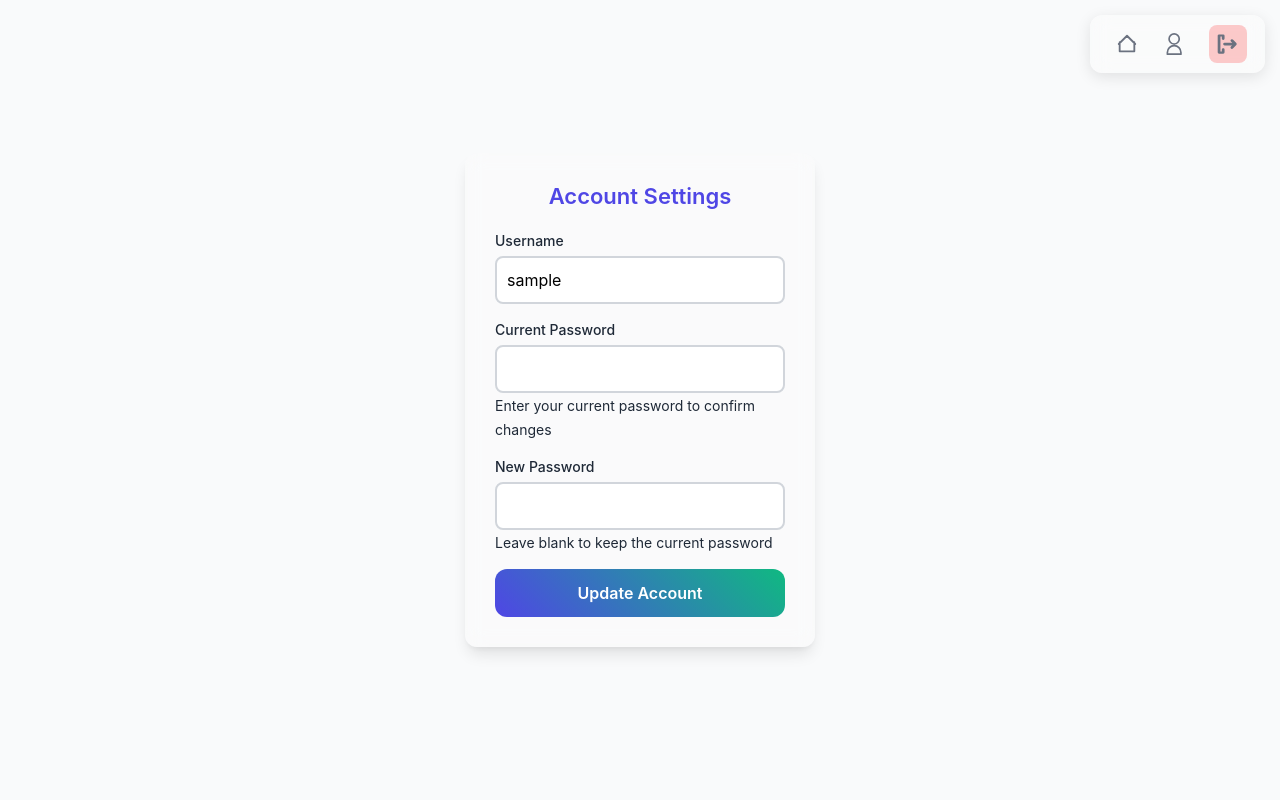
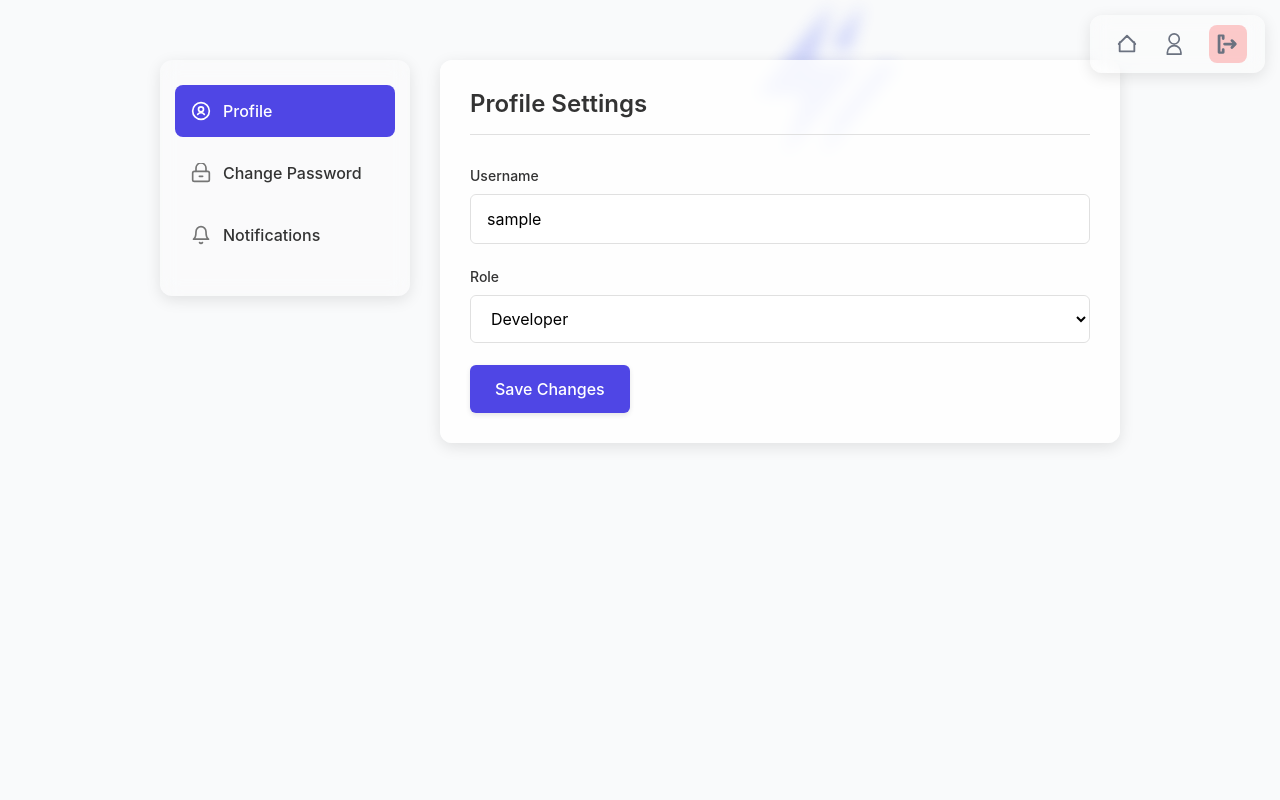
Before and after one commit to achrafexboy/Ticketify-GPT, a Flask app: page /account in a window 1280 px wide. Run offline with Flask 3, Linux system fonts and the light colour scheme; the visitor is signed in with stand-in values (Sample User, id 1); some libraries are stand-ins or nearby versions.

Commit message:
Addition

```diff
--- a/app.py
+++ b/app.py
@@ -2,6 +2,7 @@
 import uuid
 from flask import Flask, render_template, request, jsonify, flash, redirect, url_for, session
 from flask_sqlalchemy import SQLAlchemy
+from flask_migrate import Migrate
 from flask_login import LoginManager, UserMixin, login_user, logout_user, login_required, current_user
 from werkzeug.security import generate_password_hash, check_password_hash
 from werkzeug.utils import secure_filename
@@ -16,6 +17,7 @@
 
 # Initialize database and login manager
 db = SQLAlchemy(app)
+migrate = Migrate(app, db)
 login_manager = LoginManager(app)
 login_manager.login_view = 'login'
 
@@ -40,6 +42,7 @@
     username = db.Column(db.String(50), unique=True, nullable=False)  # ✅ Separate username
     password_hash = db.Column(db.String(128), nullable=False)
     poste = db.Column(db.String(20), nullable=False)  # ✅ New Role Field (Dev, PM, QA, Client)
+    email_notifications = db.Column(db.Boolean, default=True)  # Default: Enabled
 
     def set_password(self, password):
         self.password_hash = generate_password_hash(password)
@@ -144,31 +147,64 @@
 def account():
     if request.method == 'POST':
         new_username = request.form.get('username')
-        old_password = request.form.get('old_password')
-        new_password = request.form.get('password')
+        new_poste = request.form.get('poste')
 
-        # Validate old password
-        if not check_password_hash(current_user.password_hash, old_password):
-            flash('Incorrect current password!', 'danger')
+        # Check if username is taken (excluding the current user)
+        existing_user = User.query.filter(User.username == new_username, User.id != current_user.id).first()
+        if existing_user:
+            flash("This username is already taken. Please choose another.", "danger")
             return redirect(url_for('account'))
 
-        # Ensure username is unique (if changed)
-        if new_username != current_user.username:
-            existing_user = User.query.filter_by(username=new_username).first()
-            if existing_user:
-                flash('Username already taken', 'danger')
-                return redirect(url_for('account'))
-            current_user.username = new_username
+        # Update user information
+        current_user.username = new_username
+        current_user.poste = new_poste
+        db.session.commit()
 
-        # Update password if a new one is provided
-        if new_password:
-            current_user.password_hash = generate_password_hash(new_password)
-
-        db.session.commit()
-        flash('Account updated successfully!', 'success')
+        flash("Your account information has been updated!", "success")
         return redirect(url_for('account'))
 
     return render_template('account.html')
+
+
+@app.route('/change-password', methods=['POST'])
+@login_required
+def change_password():
+    old_password = request.form.get('old_password')
+    new_password = request.form.get('new_password')
+    confirm_password = request.form.get('confirm_password')
+
+    # Check if the old password matches
+    if not current_user.check_password(old_password):
+        flash("Incorrect current password.", "danger")
+        return redirect(url_for('account', section='password'))
+
+    # Validate new password strength
+    if len(new_password) < 8 or not any(char.isdigit() for char in new_password) or not any(char.isupper() for char in new_password) or not any(char in "@$!%*?&" for char in new_password):
+        flash("New password must be at least 8 characters long, contain a number, an uppercase letter, and a special character.", "danger")
+        return redirect(url_for('account', section='password'))
+
+    # Check if new password matches confirmation
+    if new_password != confirm_password:
+        flash("New passwords do not match.", "danger")
+        return redirect(url_for('account', section='password'))
+
+    # Update password
+    current_user.set_password(new_password)
+    db.session.commit()
+
+    flash("Your password has been updated successfully!", "success")
+    return redirect(url_for('account'))
+
+# Change notification preferences
+@app.route('/edit-notification', methods=['POST'])
+@login_required
+def edit_notification():
+    data = request.get_json()
+    if "email_notifications" in data:
+        current_user.email_notifications = data["email_notifications"]
+        db.session.commit()
+        return jsonify({"success": True, "message": "Notification preferences updated"})
+    return jsonify({"success": False, "message": "Invalid request"}), 400
 
 # Main Route (Protected)
 @app.route('/', methods=['GET', 'POST'])
--- /dev/null
+++ b/static/css/account.css
@@ -0,0 +1,227 @@
+:root {
+    --primary-color: #4f46e5;
+    --hover-color: #4338ca;
+    --text-color: #333;
+    --light-text: #757575;
+    --border-color: #e0e0e0;
+    --box-shadow: 0 4px 15px rgba(0, 0, 0, 0.1);
+    --card-bg: rgba(255, 255, 255, 0.8);
+    --border-radius: 12px;
+    --transition: all 0.3s ease;
+  }
+
+  body {
+    background-image: none;
+  }
+  .account-container {
+    display: flex;
+    max-width: 1000px;
+    margin: 40px auto;
+    gap: 30px;
+    padding: 20px;
+  }
+
+  /* Sidebar Styles */
+  .account-sidebar {
+    width: 250px;
+    background: rgba(255, 255, 255, 0.15);
+    backdrop-filter: blur(10px);
+    border-radius: var(--border-radius);
+    padding: 25px 15px;
+    box-shadow: var(--box-shadow);
+    height: fit-content;
+  }
+
+  .account-sidebar ul {
+    list-style: none;
+    padding: 0;
+    margin: 0;
+  }
+
+  .sidebar-item {
+    display: flex;
+    align-items: center;
+    padding: 14px 16px;
+    margin-bottom: 10px;
+    cursor: pointer;
+    border-radius: 8px;
+    transition: var(--transition);
+    color: var(--text-color);
+    font-weight: 500;
+  }
+
+  .sidebar-item svg {
+    margin-right: 12px;
+    color: var(--light-text);
+    transition: var(--transition);
+  }
+
+  .sidebar-item:hover {
+    background: rgba(255, 255, 255, 0.3);
+  }
+
+  .sidebar-item.active {
+    background: var(--primary-color);
+    color: white;
+  }
+
+  .sidebar-item.active svg {
+    color: white;
+  }
+
+  /* Main Content Area */
+  .account-content {
+    flex-grow: 1;
+    background: var(--card-bg);
+    border-radius: var(--border-radius);
+    padding: 30px;
+    box-shadow: var(--box-shadow);
+  }
+
+  .account-section {
+    display: none;
+  }
+
+  .account-section.active {
+    display: block;
+    animation: fadeIn 0.4s ease-in-out;
+  }
+
+  @keyframes fadeIn {
+    from { opacity: 0; transform: translateY(10px); }
+    to { opacity: 1; transform: translateY(0); }
+  }
+
+  .account-section h2 {
+    margin-top: 0;
+    margin-bottom: 30px;
+    color: var(--text-color);
+    font-size: 24px;
+    font-weight: 600;
+    border-bottom: 1px solid var(--border-color);
+    padding-bottom: 15px;
+  }
+
+  /* Form Styles */
+  .form-group {
+    margin-bottom: 22px;
+  }
+
+  .form-group label {
+    display: block;
+    margin-bottom: 8px;
+    color: var(--text-color);
+    font-weight: 500;
+  }
+
+  .form-group input[type="text"],
+  .form-group input[type="password"],
+  .form-group select {
+    width: 100%;
+    padding: 12px 16px;
+    border: 1px solid var(--border-color);
+    border-radius: 6px;
+    font-size: 16px;
+    transition: var(--transition);
+    background-color: rgba(255, 255, 255, 0.8);
+  }
+
+  .form-group input[type="text"]:focus,
+  .form-group input[type="password"]:focus,
+  .form-group select:focus {
+    border-color: var(--primary-color);
+    outline: none;
+    box-shadow: 0 0 0 3px rgba(74, 108, 247, 0.2);
+  }
+
+  .form-group input[type="checkbox"] {
+    margin-right: 10px;
+    transform: scale(1.2);
+  }
+
+  .checkbox-label {
+    display: flex;
+    align-items: center;
+    cursor: pointer;
+  }
+
+  .checkbox-label input[type="checkbox"] {
+    margin-right: 10px;
+    width: auto;
+    cursor: pointer;
+  }
+
+  .form-hint {
+    margin-top: 5px;
+    margin-left: 24px;
+    font-size: 14px;
+    color: var(--light-text);
+  }
+
+  .error-message {
+    color: #e53935;
+    font-size: 14px;
+    margin-top: 5px;
+  }
+
+  input.error {
+    border-color: #e53935 !important;
+  }
+
+  .password-strength-meter {
+    height: 5px;
+    margin-top: 8px;
+    border-radius: 3px;
+    transition: all 0.3s ease;
+    display: none;
+  }
+
+  .password-strength-meter.weak {
+    background-color: #e53935;
+    width: 30%;
+  }
+
+  .password-strength-meter.medium {
+    background-color: #ffb300;
+    width: 60%;
+  }
+
+  .password-strength-meter.strong {
+    background-color: #43a047;
+    width: 100%;
+  }
+
+  /* Button Styles */
+  .btn-primary {
+    background-color: var(--primary-color);
+    color: white;
+    border: none;
+    padding: 12px 25px;
+    border-radius: 6px;
+    font-size: 16px;
+    font-weight: 500;
+    cursor: pointer;
+    transition: var(--transition);
+    box-shadow: 0 2px 5px rgba(0, 0, 0, 0.1);
+  }
+
+  .btn-primary:hover {
+    background-color: var(--hover-color);
+    transform: translateY(-2px);
+    box-shadow: 0 4px 8px rgba(0, 0, 0, 0.15);
+  }
+
+  /* Responsive styles */
+  @media (max-width: 768px) {
+    .account-container {
+      flex-direction: column;
+    }
+
+    .account-sidebar {
+      width: 100%;
+    }
+
+    .sidebar-item {
+      padding: 12px;
+    }
+  }
--- /dev/null
+++ b/static/js/account.js
@@ -0,0 +1,198 @@
+document.addEventListener("DOMContentLoaded", function () {
+    // Check for section parameter in URL
+    const urlParams = new URLSearchParams(window.location.search);
+    const sectionParam = urlParams.get('section');
+
+    // Tab switching functionality
+    const sidebarItems = document.querySelectorAll(".sidebar-item");
+    const sections = document.querySelectorAll(".account-section");
+
+    // If section parameter exists, activate that section
+    if (sectionParam) {
+        activateSection(sectionParam);
+    }
+
+    // Function to activate a specific section
+    function activateSection(sectionId) {
+        // Update active state for sidebar items
+        sidebarItems.forEach((el) => {
+            el.classList.remove("active");
+            if (el.getAttribute("data-section") === sectionId) {
+                el.classList.add("active");
+            }
+        });
+
+        // Show the corresponding section
+        sections.forEach((section) => {
+            section.classList.remove("active");
+            if (section.id === sectionId) {
+                section.classList.add("active");
+            }
+        });
+
+        // Update URL without reloading the page
+        const url = new URL(window.location);
+        url.searchParams.set('section', sectionId);
+        window.history.pushState({}, '', url);
+    }
+
+    // Add click event listeners to sidebar items
+    sidebarItems.forEach((item) => {
+        item.addEventListener("click", function () {
+            const sectionId = this.getAttribute("data-section");
+            activateSection(sectionId);
+        });
+    });
+
+    // Handle back/forward browser navigation
+    window.addEventListener('popstate', function() {
+        const currentParams = new URLSearchParams(window.location.search);
+        const currentSection = currentParams.get('section') || 'profile';
+        activateSection(currentSection);
+    });
+
+    // Rest of your existing JavaScript code...
+    // Form validation
+    const profileForm = document.querySelector("#profile form");
+    if (profileForm) {
+        profileForm.addEventListener("submit", function(e) {
+            const username = document.getElementById("username").value.trim();
+            if (username.length < 3) {
+                e.preventDefault();
+                showError(document.getElementById("username"), "Username must be at least 3 characters");
+            }
+            else if(username.length > 21) {
+                e.preventDefault();
+                showError(document.getElementById("username"), "Username must be at most 20 characters");
+            }
+        });
+    }
+
+    // Password strength meter
+    const newPasswordInput = document.getElementById("new_password");
+    const confirmPasswordInput = document.getElementById("confirm_password");
+    const passwordStrengthMeter = document.getElementById("password-strength");
+
+    if (newPasswordInput && passwordStrengthMeter) {
+        newPasswordInput.addEventListener("input", function() {
+            const password = this.value;
+            const strength = checkPasswordStrength(password);
+            updatePasswordStrengthMeter(strength);
+        });
+    }
+
+    // Password confirmation validation
+    const passwordForm = document.querySelector("#password form");
+    if (passwordForm) {
+        passwordForm.addEventListener("submit", function(e) {
+            const newPassword = newPasswordInput.value;
+            const confirmPassword = confirmPasswordInput.value;
+
+            if (newPassword !== confirmPassword) {
+                e.preventDefault();
+                showError(confirmPasswordInput, "Passwords do not match");
+            }
+
+            if (checkPasswordStrength(newPassword).score < 2) {
+                e.preventDefault();
+                showError(newPasswordInput, "Password is too weak");
+            }
+        });
+    }
+
+    // Helper functions
+    function showError(inputElement, message) {
+        // Remove any existing error messages
+        const existingError = inputElement.parentElement.querySelector(".error-message");
+        if (existingError) {
+            existingError.remove();
+        }
+
+        // Create and add error message
+        const errorMessage = document.createElement("div");
+        errorMessage.className = "error-message";
+        errorMessage.textContent = message;
+        inputElement.parentElement.appendChild(errorMessage);
+
+        // Highlight the input
+        inputElement.classList.add("error");
+
+        // Remove error styling after user starts typing again
+        inputElement.addEventListener("input", function() {
+            inputElement.classList.remove("error");
+            const errorMsg = inputElement.parentElement.querySelector(".error-message");
+            if (errorMsg) {
+                errorMsg.remove();
+            }
+        }, { once: true });
+    }
+
+    function checkPasswordStrength(password) {
+        // Basic password strength check
+        let score = 0;
+        let feedback = "";
+
+        if (password.length >= 8) score++;
+        if (password.length >= 12) score++;
+        if (/[A-Z]/.test(password)) score++;
+        if (/[a-z]/.test(password)) score++;
+        if (/[0-9]/.test(password)) score++;
+        if (/[^A-Za-z0-9]/.test(password)) score++;
+
+        if (score < 2) {
+            feedback = "Weak";
+        } else if (score < 4) {
+            feedback = "Medium";
+        } else {
+            feedback = "Strong";
+        }
+
+        return { score, feedback };
+    }
+
+    function updatePasswordStrengthMeter(strength) {
+        if (!passwordStrengthMeter) return;
+
+        // Remove previous classes
+        passwordStrengthMeter.className = "password-strength-meter";
+
+        // Add appropriate class based on strength
+        switch(strength.feedback) {
+            case "Weak":
+                passwordStrengthMeter.classList.add("weak");
+                break;
+            case "Medium":
+                passwordStrengthMeter.classList.add("medium");
+                break;
+            case "Strong":
+                passwordStrengthMeter.classList.add("strong");
+                break;
+        }
+
+        // Update text content
+        // passwordStrengthMeter.textContent = strength.feedback;
+        passwordStrengthMeter.style.display = "block";
+    }
+
+    // Notification :
+    const notificationCheckbox = document.querySelector("input[name='email_notifications']");
+
+    if (notificationCheckbox) {
+        notificationCheckbox.addEventListener("change", function () {
+            fetch("/edit-notification", {
+                method: "POST",
+                headers: { "Content-Type": "application/json" },
+                body: JSON.stringify({ email_notifications: this.checked }),
+            })
+            .then(response => response.json())
+            .then(data => {
+                if (data.success) {
+                    showAlert("Notification preferences updated!", "success");
+                } else {
+                    showAlert("Error updating preferences", "danger");
+                }
+            })
+            .catch(error => console.error("Error updating notifications:", error));
+        });
+    }
+});
--- a/templates/account.html
+++ b/templates/account.html
@@ -1,30 +1,99 @@
 {% extends "base.html" %}
 
 {% block content %}
-<div class="account-page">
-    <div class="account-card">
-        <h2 class="account-title">Account Settings</h2>
-        <form method="POST" action="{{ url_for('account') }}">
+<div class="account-container">
+    <!-- Sidebar Menu -->
+    <aside class="account-sidebar">
+        <ul>
+            <li class="sidebar-item active" data-section="profile">
+                <svg xmlns="http://www.w3.org/2000/svg" width="20" height="20" viewBox="0 0 24 24" fill="none" stroke="currentColor" stroke-width="2" stroke-linecap="round" stroke-linejoin="round">
+                    <circle cx="12" cy="12" r="10"></circle>
+                    <path d="M16 16s-2-2-4-2-4 2-4 2"></path>
+                    <circle cx="12" cy="10" r="3"></circle>
+                </svg>
+                <span>Profile</span>
+            </li>
+            <li class="sidebar-item" data-section="password">
+                <svg xmlns="http://www.w3.org/2000/svg" width="20" height="20" viewBox="0 0 24 24" fill="none" stroke="currentColor" stroke-width="2" stroke-linecap="round" stroke-linejoin="round">
+                    <path d="M6 10V6a6 6 0 0 1 12 0v4"></path>
+                    <rect width="20" height="12" x="2" y="10" rx="2"></rect>
+                    <path d="M10 16h4"></path>
+                </svg>
+                <span>Change Password</span>
+            </li>
+            <li class="sidebar-item" data-section="notifications">
+                <svg xmlns="http://www.w3.org/2000/svg" width="20" height="20" viewBox="0 0 24 24" fill="none" stroke="currentColor" stroke-width="2" stroke-linecap="round" stroke-linejoin="round">
+                    <path d="M18 8a6 6 0 0 0-12 0c0 7-3 9-3 9h18s-3-2-3-9"></path>
+                    <path d="M13.73 21a2 2 0 0 1-3.46 0"></path>
+                </svg>
+                <span>Notifications</span>
+            </li>
+        </ul>
+    </aside>
 
+    <!-- Main Content -->
+    <div class="account-content">
+        <!-- Profile Section -->
+        <section id="profile" class="account-section active">
+            <h2>Profile Settings</h2>
+            <form method="POST" action="{{ url_for('account') }}" class="account-form">
                 <div class="form-group">
                     <label for="username">Username</label>
                     <input type="text" id="username" name="username" value="{{ current_user.username }}" required>
                 </div>
+                <div class="form-group">
+                    <label for="poste">Role</label>
+                    <select id="poste" name="poste">
+                        <option value="dev" {% if current_user.poste == 'dev' %}selected{% endif %}>Developer</option>
+                        <option value="pm" {% if current_user.poste == 'pm' %}selected{% endif %}>Project Manager</option>
+                        <option value="qa" {% if current_user.poste == 'qa' %}selected{% endif %}>QA Tester</option>
+                        <option value="client" {% if current_user.poste == 'client' %}selected{% endif %}>Client</option>
+                    </select>
+                </div>
+                <div class="form-actions">
+                    <button type="submit" class="btn-primary">Save Changes</button>
+                </div>
+            </form>
+        </section>
 
+        <!-- Password Change Section -->
+        <section id="password" class="account-section">
+            <h2>Change Password</h2>
+            <form method="POST" action="{{ url_for('change_password') }}" class="account-form">
                 <div class="form-group">
                     <label for="old_password">Current Password</label>
                     <input type="password" id="old_password" name="old_password" required>
-                <small>Enter your current password to confirm changes</small>
+                </div>
+                <div class="form-group">
+                    <label for="new_password">New Password</label>
+                    <input type="password" id="new_password" name="new_password" required>
+                    <div class="password-strength-meter" id="password-strength"></div>
+                </div>
+                <div class="form-group">
+                    <label for="confirm_password">Confirm New Password</label>
+                    <input type="password" id="confirm_password" name="confirm_password" required>
+                </div>
+                <div class="form-actions">
+                    <button type="submit" class="btn-primary">Update Password</button>
+                </div>
+            </form>
+        </section>
+
+        <!-- Notifications Section -->
+        <section id="notifications" class="account-section">
+            <h2>Notification Preferences</h2>
+            <form method="POST" action="{{ url_for('edit_notification') }}" class="account-form">
+                <div class="form-group checkbox-group">
+                    <label class="checkbox-label">
+                        <input type="checkbox" name="email_notifications" {% if current_user.email_notifications %}checked{% endif %}>
+                        <span>Enable Email Notifications</span>
+                    </label>
+                    <p class="form-hint">Receive updates about your assigned tickets via email</p>
+                </div>
+            </form>
+        </section>
+    </div>
 </div>
 
-            <div class="form-group">
-                <label for="password">New Password</label>
-                <input type="password" id="password" name="password">
-                <small>Leave blank to keep the current password</small>
-            </div>
-
-            <button type="submit" class="btn-gradient">Update Account</button>
-        </form>
-    </div>
-</div>
+<script src="{{ url_for('static', filename='js/account.js') }}"></script>
 {% endblock %}
--- a/templates/base.html
+++ b/templates/base.html
@@ -10,6 +10,7 @@
 
     <!-- Link to CSS -->
     <link rel="stylesheet" href="{{ url_for('static', filename='css/styles.css') }}">
+    <link rel="stylesheet" href="{{ url_for('static', filename='css/account.css') }}">
 
     <link rel="icon" type="image/svg+xml" href="{{ url_for('static', filename='evochat.svg') }}">
 
```
Also changed, not shown: other parts of templates/base.html (+1 -0 lines), 10s_logo.png (deleted), 1 other file. Lines whose indentation alone changed are shown as unchanged.
